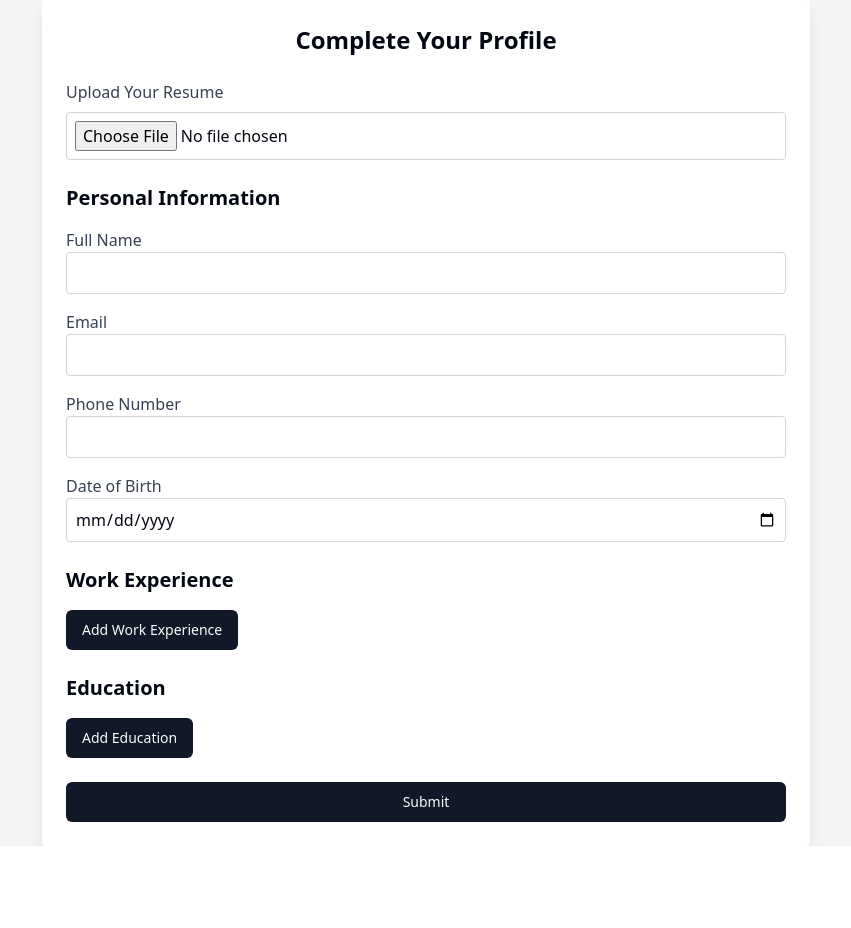
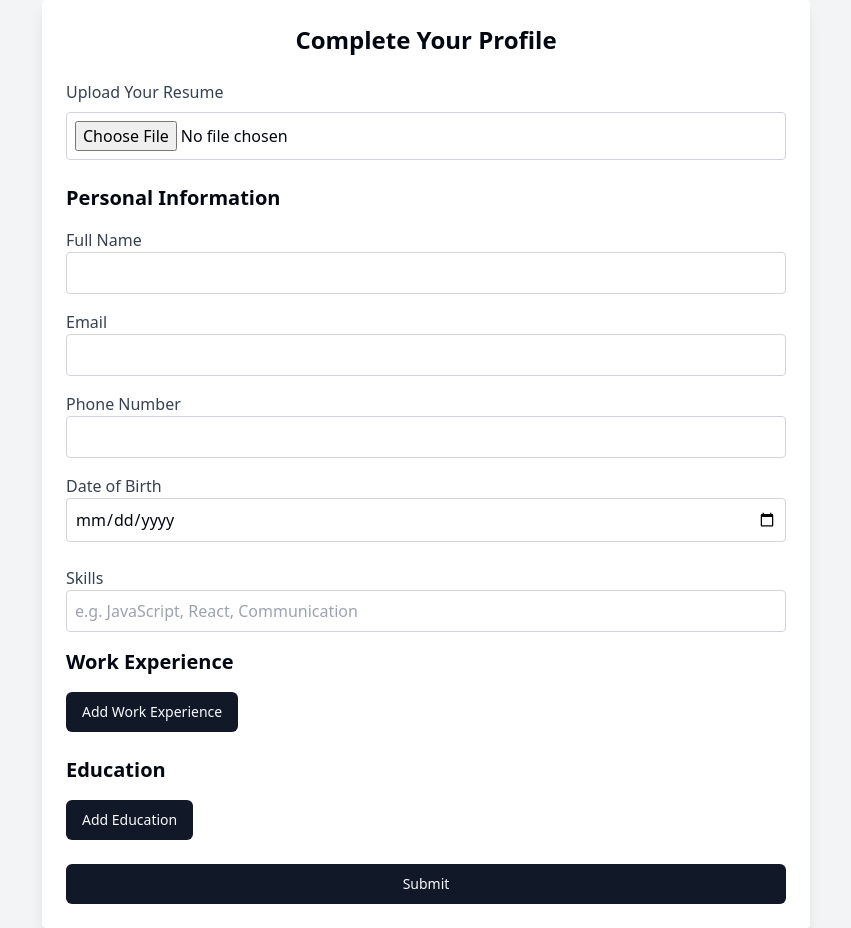
Before and after one commit to checodezz/employability.ai, a React (Vite) app in the folder client-ts/: page /complete-profile in a window 1280 px wide. Shown: the whole page, without its empty margins (214-1065 px from the left). Before the commit the page ends 846 px from the top, so only its background shows below. Built offline with nearby package versions, Linux system fonts and the light colour scheme.

Commit message:
fix skill col

```diff
--- a/client-ts/src/pages/CompleteProfile.tsx
+++ b/client-ts/src/pages/CompleteProfile.tsx
@@ -42,11 +42,12 @@ const CompleteProfile: React.FC = () => {
   const [certifications, setCertifications] = useState<string>("");
   const [awards, setAwards] = useState<string>("");
   const [resumeFile, setResumeFile] = useState<File | null>(null);
-  const [skills, setSkills] = useState<string>("");
+  const [skills, setSkills] = useState<string>(""); // Single field for both technical and soft skills
 
   // Update form fields when parsedData changes
   useEffect(() => {
     if (parsedData) {
+      // Use parsed data to pre-fill form fields
       setFullName(parsedData.name || fullName);
       setPhoneNumber(parsedData.contact?.phone || phoneNumber);
       setAddress({
@@ -60,14 +61,18 @@ const CompleteProfile: React.FC = () => {
       setLinkedinProfile(parsedData.contact?.linkedin || linkedinProfile);
       setWorkExperiences(parsedData.experience || workExperiences);
       setEducations(parsedData.education || educations);
-      setTechnicalSkills(parsedData.skills?.join(", ") || technicalSkills);
+      setTechnicalSkills(parsedData.skills?.join(", ") || technicalSkills); // Assuming skills are in an array
       setProjects(parsedData.projects || projects);
-      setEmail(parsedData.contact?.email || email);
+
+      if (parsedData.contact?.email) {
+        setEmail(parsedData.contact.email); // Dynamically set email from parsed data
+      }
     }
   }, [parsedData]);
 
   useEffect(() => {
     if (parsedData && parsedData.skills) {
+      // Join array of skills into a comma-separated string
       setSkills(parsedData.skills.join(", "));
     }
   }, [parsedData]);
@@ -76,6 +81,8 @@ const CompleteProfile: React.FC = () => {
   const handleFileChange = (e: React.ChangeEvent<HTMLInputElement>) => {
     if (e.target.files && e.target.files[0]) {
       const file = e.target.files[0];
+
+      // Dispatch the uploadResume action
       dispatch(uploadResume({ file, userId: user?.id || "" }));
     }
   };
@@ -83,6 +90,7 @@ const CompleteProfile: React.FC = () => {
   const handleSubmit = async (e: React.FormEvent) => {
     e.preventDefault();
 
+    // Prepare profile data for submission
     const profileData = {
       personalInformation: {
         fullName,
@@ -125,12 +133,15 @@ const CompleteProfile: React.FC = () => {
         throw new Error(data.error || "Failed to submit profile");
       }
 
+      // Handle successful submission
+      console.log("Profile data submitted:", data);
       navigate("/next-step");
     } catch (error) {
       console.error("Error submitting profile data:", error);
     }
   };
 
+  // Functions for handling dynamic sections (Work Experience, Education, etc.)
   const addWorkExperience = () => {
     setWorkExperiences([
       ...workExperiences,
@@ -262,7 +273,18 @@ const CompleteProfile: React.FC = () => {
               />
             </div>
           </section>
-          {/* Work Experience */}
+          {/* Skills section */}
+          <div className="mb-4">
+            <label className="block text-gray-700">Skills</label>
+            <input
+              type="text"
+              value={skills}
+              onChange={(e) => setSkills(e.target.value)} // Update state when user types
+              placeholder="e.g. JavaScript, React, Communication"
+              className="w-full border border-gray-300 rounded p-2"
+            />
+          </div>
+          {/* Work Experience Section */}
           <section className="mb-6">
             <h3 className="text-xl font-semibold mb-4">Work Experience</h3>
             {workExperiences.map((experience, index) => (
@@ -312,9 +334,6 @@ const CompleteProfile: React.FC = () => {
                       }
                       className="w-full border border-gray-300 rounded p-2"
                     />
-                    <p className="text-gray-500 text-xs mt-1">
-                      Please enter the start date manually for consistancy.
-                    </p>
                   </div>
                   <div className="w-1/2">
                     <label className="block text-gray-700">End Date</label>
@@ -326,9 +345,6 @@ const CompleteProfile: React.FC = () => {
                       }
                       className="w-full border border-gray-300 rounded p-2"
                     />
-                    <p className="text-gray-500 text-xs mt-1">
-                      Please enter the end date manually for consistancy.
-                    </p>
                   </div>
                 </div>
                 <div className="mb-2">
@@ -404,9 +420,6 @@ const CompleteProfile: React.FC = () => {
                       }
                       className="w-full border border-gray-300 rounded p-2"
                     />
-                    <p className="text-gray-500 text-xs mt-1">
-                      Please enter the start date manually for consistancy.
-                    </p>
                   </div>
                   <div className="w-1/2">
                     <label className="block text-gray-700">End Date</label>
@@ -418,9 +431,6 @@ const CompleteProfile: React.FC = () => {
                       }
                       className="w-full border border-gray-300 rounded p-2"
                     />
-                    <p className="text-gray-500 text-xs mt-1">
-                      Please enter the end date manually for consistancy.
-                    </p>
                   </div>
                 </div>
                 <div className="mb-2">
```
